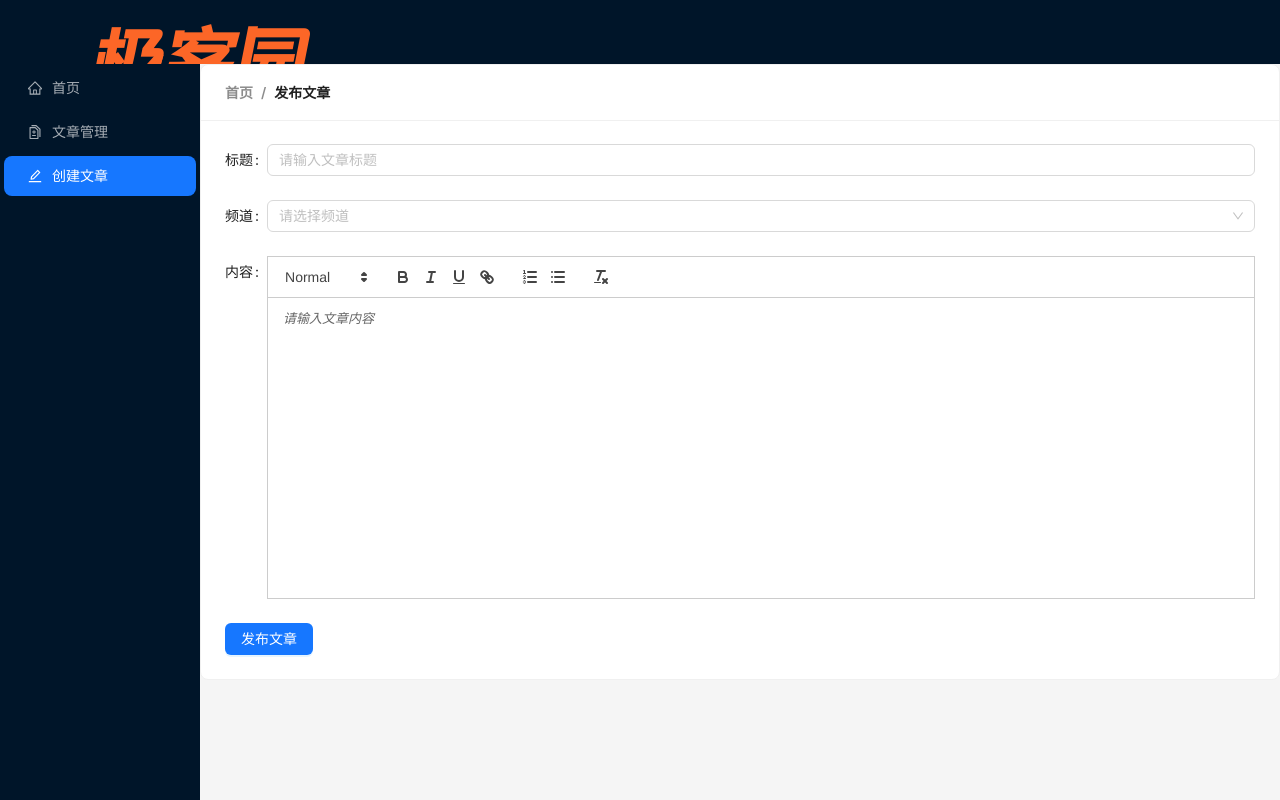
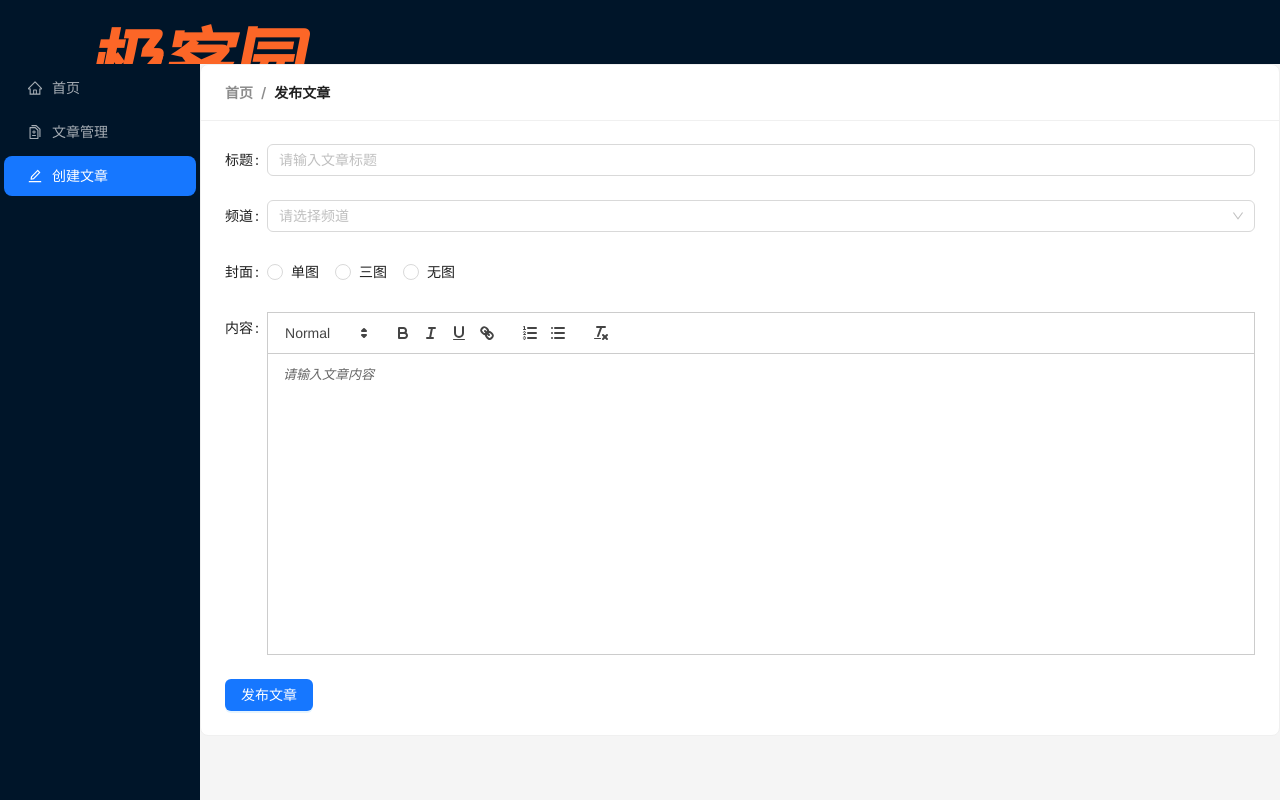
Before and after one commit to LynasTing/react-basic, a React (Create React App) app: page /publish in a window 1280 px wide. Built offline with nearby package versions, Linux system fonts and the light colour scheme; no server answers; sample sign-in values are in the browser's storage.

Commit message:
-ci: 完成了文章发布功能

```diff
--- a/src/day_06/pages/Publish/index.js
+++ b/src/day_06/pages/Publish/index.js
@@ -1,9 +1,11 @@
-import { Card, Form, Input, Button, Breadcrumb, Select } from "antd"
+import { Card, Form, Input, Button, Breadcrumb, Select, Radio, Upload, message } from "antd"
 import { Link } from "react-router-dom"
+import { PlusOutlined } from '@ant-design/icons'
 import ReactQuill from "react-quill"
 import 'react-quill/dist/quill.snow.css'
 import { useEffect, useState } from "react"
 import { addArticleAPI, getChannelAPI } from "@/day_06/apis/article"
+import router from "@/day_06/router"
 
 const Publish = () => {
   // 频道列表
@@ -27,19 +29,36 @@ const Publish = () => {
    * 提交表单
    */
   const handleSubmit = async (v) => {
-    console.log(`v + ::>>`, v)
+    if(imageType !== imageList.length) return message.warning('请上传与类型相符的图片数量')
     const { title, content, channel_id } = v
 
-    const res = addArticleAPI({
+    const res = await addArticleAPI({
       title,
       content,
       cover: {
-        type: 0,
-        images: []
+        type: imageType,
+        images: imageList.map(item => item.response.data.url)
       },
       channel_id
     })
-    console.log(`res + ::>>`, res)
+    if(res.message === 'OK') {
+      message.success('上传成功')
+      setTimeout(() => {
+        window.location.reload()
+      }, 2000)
+    }
+  }
+
+  // 封面类型
+  const [imageType, setImageType] = useState(0)
+
+  const [imageList, setImageList] = useState([])
+
+  /**
+   * 上传图片
+   */
+  const handleUploadChange = e => {
+    setImageList(e.fileList)
   }
 
   return <>
@@ -47,7 +66,7 @@ const Publish = () => {
       { title: <Link to="/">首页</ Link>},
       { title: "发布文章"}
     ]} />}>
-      <Form className="pl-20 py-6" onFinish={handleSubmit}>
+      <Form className="pl-20 py-6" onFinish={handleSubmit} initialValues={1}>
         <Form.Item label="标题" name="title" rules={[{ required: false, message: '请输入文章标题'}]}>
           <Input placeholder="请输入文章标题" className="w-96" />
         </Form.Item>
@@ -60,6 +79,27 @@ const Publish = () => {
           >
           </Select>
         </Form.Item>
+        <Form.Item label="封面" name="type">
+          <Radio.Group onChange={(e) => setImageType(e.target.value)}>
+            <Radio value={1}>单图</Radio>
+            <Radio value={3}>三图</Radio>
+            <Radio value={0}>无图</Radio>
+          </Radio.Group>
+        </Form.Item>
+        {imageType > 0 && <div className="ml-11 mb-6">
+          <Upload
+            listType="picture-card"
+            showUploadList
+            maxCount={imageType}
+            action='http://geek.itheima.net/v1_0/upload'
+            name="image"
+            onChange={handleUploadChange}
+          >
+            <div className="my-2">
+              <PlusOutlined />
+            </div>
+          </Upload>
+        </div>}
         <Form.Item label="内容" name="content" rules={[{ required: false, message: '请输入文章频道'}]}>
           <ReactQuill
             theme="snow"
```
